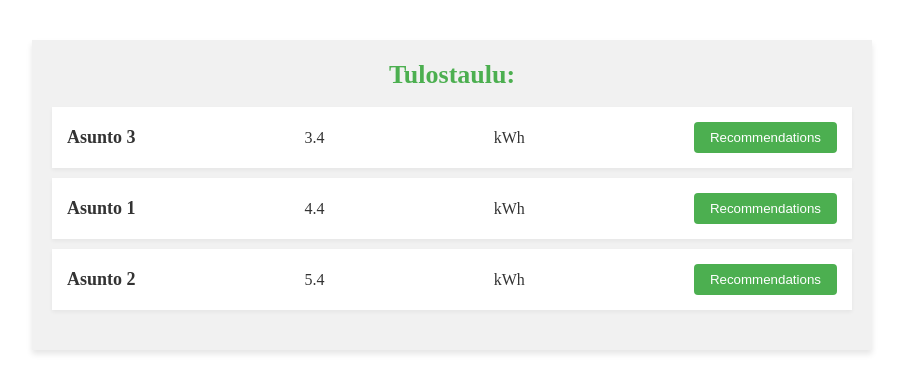
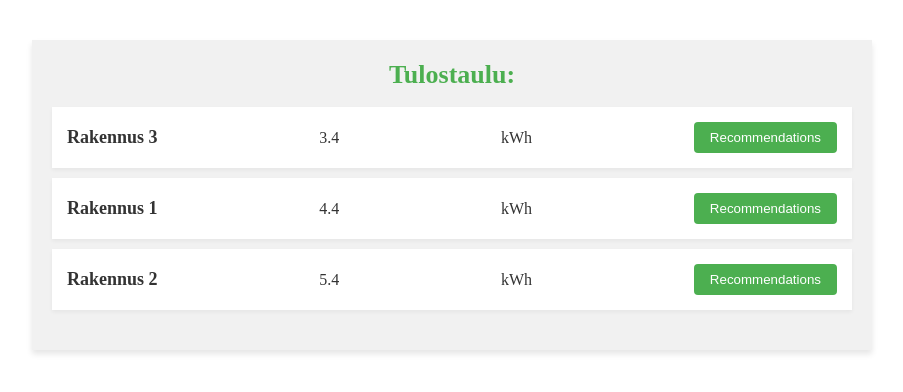
Before and after one commit to SipuliCodes/sustainable_building, a React (Vite) app: page / in a window 1280 px wide. Shown: the top 392 px of the page, without its empty margins (188-1091 px from the left). Built offline with nearby package versions, Linux system fonts and the light colour scheme; no server answers.

Commit message:
rakennus

```diff
--- a/src/components/Leaderboard/index.jsx
+++ b/src/components/Leaderboard/index.jsx
@@ -25,17 +25,17 @@ const Leaderboard = () => {
 
   const buildings = [
     {
-      name: "Asunto 1",
+      name: "Rakennus 1",
       consumption: "4.4",
       unit: "kWh"
     },
     {
-      name: "Asunto 2",
+      name: "Rakennus 2",
       consumption: "5.4",
       unit: "kWh"
     },
     {
-      name: "Asunto 3",
+      name: "Rakennus 3",
       consumption: "3.4",
       unit: "kWh"
     }
```
